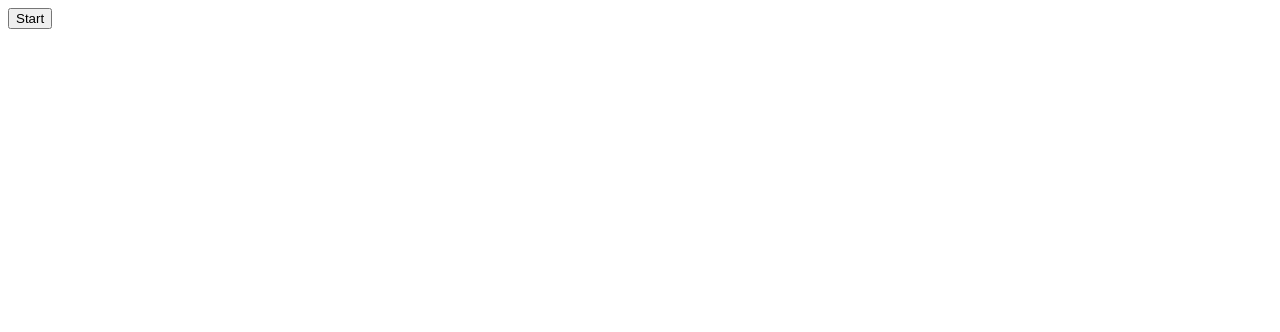
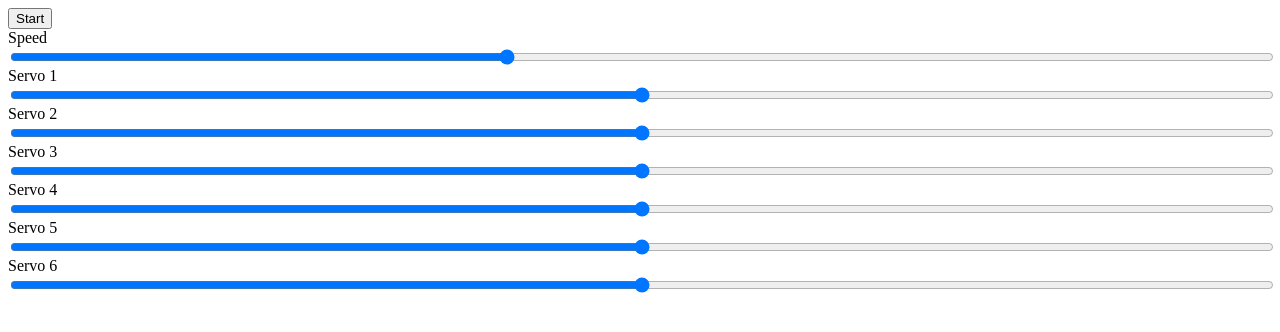
Before and after one commit to roginvs/arduino_arm_6dof, a website built with Parcel: page web/index.html in a window 1280 px wide. Built offline with nearby package versions, Linux system fonts and the light colour scheme.

Commit message:
Update web version

```diff
--- a/web/index.html
+++ b/web/index.html
@@ -5,9 +5,98 @@
         font-family: monospace;
         white-space: pre;
       }
+      .range {
+        width: 100%;
+      }
     </style>
 
     <button id="start">Start</button>
+
+    <div id="controls">
+      <div>
+        <label>Speed <span id="speed_span"></span></label>
+        <input
+          class="range"
+          id="speed_input"
+          type="range"
+          min="0"
+          max="255"
+          value="100"
+        />
+      </div>
+
+      <div>
+        <label>Servo 1 <span id="servo_1_span"></span></label>
+        <input
+          class="range"
+          id="servo_1_input"
+          type="range"
+          min="0"
+          max="180"
+          value="90"
+        />
+      </div>
+
+      <div>
+        <label>Servo 2 <span id="servo_2_span"></span></label>
+        <input
+          class="range"
+          id="servo_2_input"
+          type="range"
+          min="0"
+          max="180"
+          value="90"
+        />
+      </div>
+
+      <div>
+        <label>Servo 3 <span id="servo_3_span"></span></label>
+        <input
+          class="range"
+          id="servo_3_input"
+          type="range"
+          min="0"
+          max="180"
+          value="90"
+        />
+      </div>
+
+      <div>
+        <label>Servo 4 <span id="servo_4_span"></span></label>
+        <input
+          class="range"
+          id="servo_4_input"
+          type="range"
+          min="0"
+          max="180"
+          value="90"
+        />
+      </div>
+
+      <div>
+        <label>Servo 5 <span id="servo_5_span"></span></label>
+        <input
+          class="range"
+          id="servo_5_input"
+          type="range"
+          min="0"
+          max="180"
+          value="90"
+        />
+      </div>
+
+      <div>
+        <label>Servo 6 <span id="servo_6_span"></span></label>
+        <input
+          class="range"
+          id="servo_6_input"
+          type="range"
+          min="0"
+          max="180"
+          value="90"
+        />
+      </div>
+    </div>
     <div id="logs"></div>
     <script defer src="./index.ts"></script>
   </body>
--- a/web/index.ts
+++ b/web/index.ts
@@ -90,11 +90,15 @@ class Serial {
   public onReceiveError: (e: any) => void = (e) => console.warn(e);
   public send(data: BufferSource) {
     if (!this.device.configuration) {
-      return;
+      throw new Error("No configuration applied");
     }
     const endpointNumber = this.device.configuration.interfaces[0].alternate
       .endpoints[1].endpointNumber;
     return this.device.transferOut(endpointNumber, data);
+  }
+  public sendStr(s: string) {
+    const view = new TextEncoder().encode(s);
+    return this.send(view);
   }
 }
 
@@ -125,14 +129,55 @@ async function start() {
 
   await serial.connect();
 
-  console.info("kek2");
-  setInterval(() => {
-    const view = new TextEncoder("utf-8").encode("lalala\n");
-    serial
-      .send(view)
-      ?.then((m) => console.info("ok", m))
-      .catch((e) => console.warn("fail", e));
-  }, 1000);
+  const speedInput = document.getElementById("speed_input") as HTMLInputElement;
+  const servosDom = [1, 2, 3, 4, 5, 6].map((i) => ({
+    i: i,
+    input: document.getElementById(`servo_${i}_input`) as HTMLInputElement,
+    span: document.getElementById(`servo_${i}_span`) as HTMLSpanElement,
+  }));
+  function onChange() {
+    const speed = parseInt(speedInput.value);
+
+    document.getElementById("speed_span")!.innerHTML = `${speed}`;
+
+    const servoValues: number[] = [];
+    servosDom.forEach((s) => {
+      const value = parseInt(s.input.value);
+      s.span.innerHTML = `${value}`;
+      servoValues.push(value);
+    });
+
+    function toHex(n: number) {
+      const s = n.toString(16).toUpperCase();
+      return s.length === 1 ? `0${s}` : s;
+    }
+
+    const cmd =
+      "M" +
+      [
+        servoValues[0],
+        speed,
+        servoValues[1],
+        speed,
+        servoValues[2],
+        speed,
+        servoValues[3],
+        speed,
+        servoValues[4],
+        speed,
+        servoValues[5],
+        speed,
+      ]
+        .map((v) => toHex(v))
+        .join("") +
+      "\n";
+
+    log(cmd);
+    serial.sendStr(cmd).catch((e) => log(`Sending error: ${e.message}`));
+  }
+  speedInput.onchange = onChange;
+  servosDom.forEach((s) => (s.input.onchange = onChange));
+  onChange();
 }
 
 document.getElementById("start")!.onclick = () => start();
```
